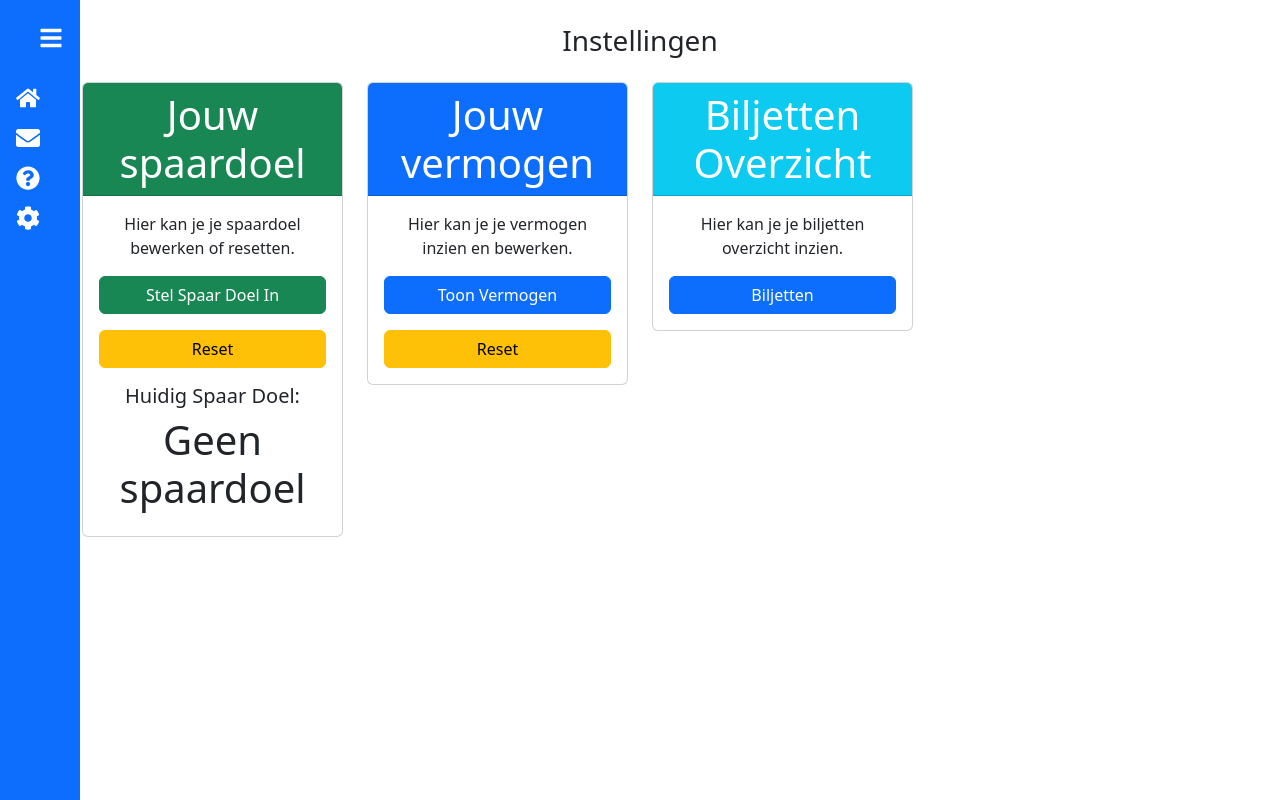
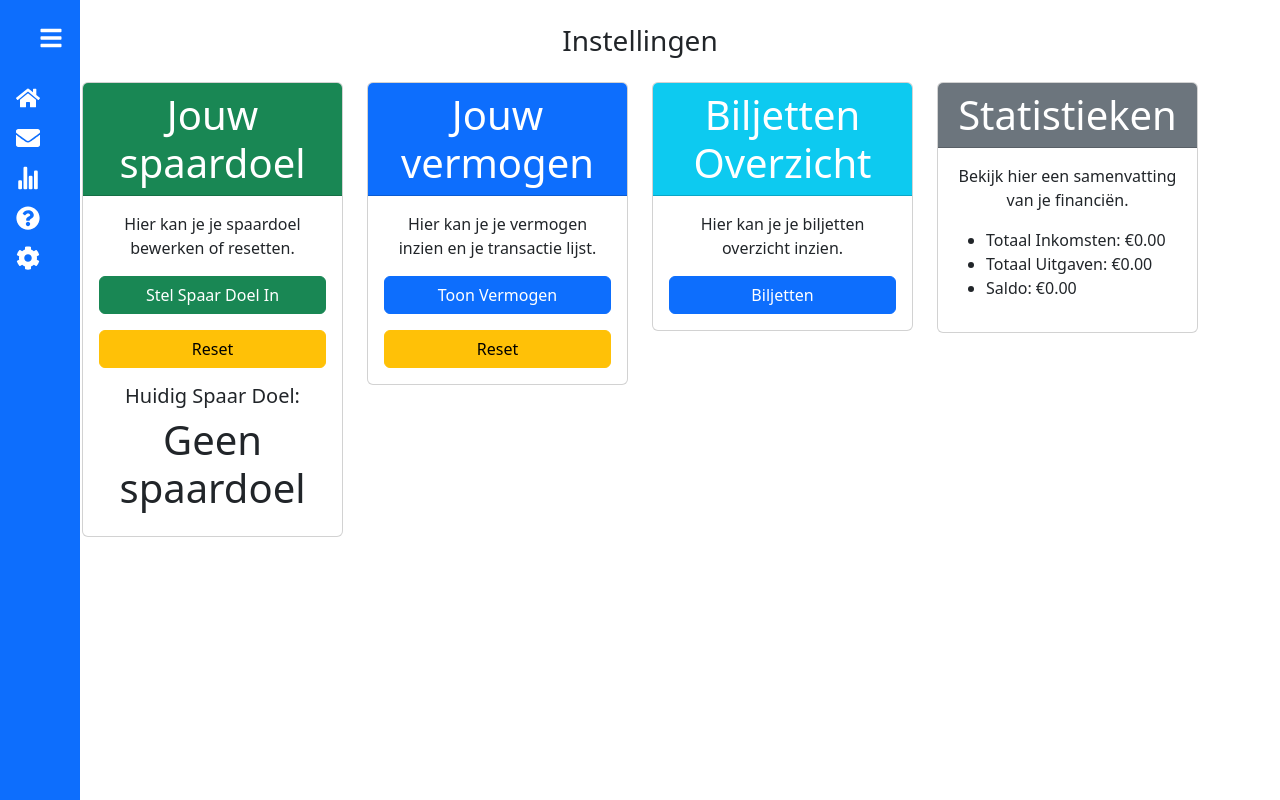
Before and after one commit to OsamaElAnzi/GeldManagmentSysteem_React, a React (Vite) app in the folder GeldApp/: page /settings in a window 1280 px wide. Built offline with nearby package versions, Linux system fonts and the light colour scheme.

Commit message:
statustieken toegevoegd

```diff
--- a/GeldApp/package.json
+++ b/GeldApp/package.json
@@ -18,11 +18,13 @@
     "ag-charts-react": "^11.0.3",
     "axios": "^1.7.9",
     "bootstrap": "^5.3.3",
+    "chart.js": "^4.4.7",
     "cors": "^2.8.5",
     "date-fns": "^4.1.0",
     "express": "^4.21.1",
     "flowbite-react": "^0.10.2",
     "mongoose": "^8.8.1",
+    "primereact": "^10.8.5",
     "react": "^18.3.1",
     "react-bootstrap": "^2.10.7",
     "react-dom": "^18.3.1",
--- a/GeldApp/src/App.jsx
+++ b/GeldApp/src/App.jsx
@@ -4,6 +4,7 @@ import Home from './components/Pages/Home.jsx'
 import Contact from './components/Pages/Contact.jsx'
 import Help from './components/Pages/Help.jsx'
 import Settings from './components/Pages/Settings.jsx'
+import Statestiek from "./components/Pages/Statestiek.jsx";
 
 import { Routes ,Route } from 'react-router-dom'
 function App() {
@@ -13,6 +14,7 @@ function App() {
       <Routes>
         <Route path="/" element={<Home />} />
         <Route path="/contact" element={<Contact />} />
+        <Route path="/statestiek" element={<Statestiek />} />
         <Route path="/help" element={<Help />} />
         <Route path="/settings" element={<Settings />} />
       </Routes>
--- a/GeldApp/src/components/HerbruikbaarCode/Grafiek.jsx
+++ b/GeldApp/src/components/HerbruikbaarCode/Grafiek.jsx
@@ -17,7 +17,7 @@ const Grafiek = () => {
 
   const totalAmount = transactions.reduce((sum, transaction) => sum + transaction.bedrag, 0);
   const percentageSpaardoel = spaardoel > 0 ? (totalAmount / spaardoel) * 100 : 0;
-  const percentageSpaardoelDisplay = percentageSpaardoel.toFixed(2);
+  const percentageSpaardoelDisplay = parseFloat(percentageSpaardoel.toFixed(2));
   return (
     <Box
       display="flex"
--- a/GeldApp/src/components/NavSideBar.jsx
+++ b/GeldApp/src/components/NavSideBar.jsx
@@ -1,6 +1,7 @@
 import React, { useState } from "react";
 import { NavLink } from "react-router-dom";
 import { FaHome, FaEnvelope, FaQuestionCircle, FaCog, FaBars, FaTimes } from "react-icons/fa";
+import { IoStatsChart } from "react-icons/io5";
 import "bootstrap/dist/css/bootstrap.min.css";
 
 const NavSideBar = () => {
@@ -52,6 +53,14 @@ const NavSideBar = () => {
         {!isCollapsed && <span>Contact</span>}
       </NavLink>
       <NavLink
+        to="/statestiek"
+        className="nav-link text-white py-2 d-flex align-items-center"
+        activeClassName="bg-white text-primary rounded"
+      >
+        <IoStatsChart className="me-2" style={{ fontSize: "1.5rem" }} />
+        {!isCollapsed && <span>Statestiek</span>}
+      </NavLink>
+      <NavLink
         to="/help"
         className="nav-link text-white py-2 d-flex align-items-center"
         activeClassName="bg-white text-primary rounded"
@@ -65,7 +74,7 @@ const NavSideBar = () => {
         activeClassName="bg-white text-primary rounded"
       >
         <FaCog className="me-2" style={{ fontSize: "1.5rem" }} />
-        {!isCollapsed && <span>Settings</span>}
+        {!isCollapsed && <span>Instellingen</span>}
       </NavLink>
     </div>
   );
--- a/GeldApp/src/components/Pages/Settings.jsx
+++ b/GeldApp/src/components/Pages/Settings.jsx
@@ -20,7 +20,7 @@ function Settings() {
     setTimeout(() => {
       setShowError(false);
     }, 3000);
-  }
+  };
   return (
     <Container className="py-4">
       <h3 className="text-center mb-4">Instellingen</h3>
@@ -45,16 +45,21 @@ function Settings() {
             </Card.Header>
             <Card.Body>
               <Card.Text className="text-center">
-                Hier kan je je vermogen inzien en bewerken.
+                Hier kan je je vermogen inzien en je transactie lijst.
               </Card.Text>
               <ModalVermogen transacties={transacties} />
               <Button
                 variant="warning"
                 className="w-100 mt-3"
-              onClick={handleReset}>
+                onClick={handleReset}
+              >
                 Reset
               </Button>
-              {showError && <Alert variant="success" className="mt-3">{errorMessage}</Alert>}
+              {showError && (
+                <Alert variant="success" className="mt-3">
+                  {errorMessage}
+                </Alert>
+              )}
             </Card.Body>
           </Card>
         </Col>
@@ -71,14 +76,47 @@ function Settings() {
             </Card.Body>
           </Card>
         </Col>
+        <Col>
+          <Card>
+            <Card.Header className="bg-secondary text-white text-center display-6">
+              Statistieken
+            </Card.Header>
+            <Card.Body>
+              <Card.Text className="text-center">
+                Bekijk hier een samenvatting van je financiën.
+              </Card.Text>
+              <ul>
+                <li>
+                  Totaal Inkomsten: €
+                  {transacties
+                    .filter((t) => t.type === "INKOMEN")
+                    .reduce((sum, t) => sum + t.bedrag, 0)
+                    .toFixed(2)}
+                </li>
+                <li>
+                  Totaal Uitgaven: €
+                  {transacties
+                    .filter((t) => t.type === "UITGAVEN")
+                    .reduce((sum, t) => sum + t.bedrag, 0)
+                    .toFixed(2)}
+                </li>
+                <li>
+                  Saldo: €
+                  {transacties
+                    .reduce(
+                      (sum, t) =>
+                        t.type === "INKOMEN" ? sum + t.bedrag : sum - t.bedrag,
+                      0
+                    )
+                    .toFixed(2)}
+                </li>
+              </ul>
+            </Card.Body>
+          </Card>
+        </Col>
       </Row>
     </Container>
   );
 }
 
 export default Settings;
-// {sortedTransactions.map((transaction) =>(
-//   <div key={transaction.id}>
-//     <p>{transaction.aantalBiljetten}</p>
-//   </div>
-// ))}
--- /dev/null
+++ b/GeldApp/src/components/Pages/Statestiek.jsx
@@ -0,0 +1,70 @@
+import React, {useEffect, useState} from 'react'
+import { Container } from 'react-bootstrap'
+import { Chart } from 'primereact/chart';
+
+function Statestiek() {
+    const [chartData, setChartData] = useState({});
+    const [chartOptions, setChartOptions] = useState({});
+    const [transactions, setTransaction] = useState([]);
+    const [spaardoel, setSpaardoel] = useState(0);
+    useEffect(() =>{
+        const savedSpaardoel = localStorage.getItem('spaardoel');
+        const savedtransacties = localStorage.getItem('transactions');
+        if (savedSpaardoel && savedtransacties) {
+            const spaardoelLocal = JSON.parse(savedSpaardoel);
+            const transactionsLocal = JSON.parse(savedtransacties);
+            setSpaardoel(spaardoelLocal);
+            setTransaction(transactionsLocal);
+        }
+    },[])
+    const totaleInkomsten = transactions
+    .filter((t) => t.type === "INKOMEN")
+    .reduce((sum, t) => sum + t.bedrag, 0);
+    const totaleUitgaven = transactions
+    .filter((t) => t.type === "UITGAVEN")
+    .reduce((sum, t) => sum + t.bedrag, 0);
+    const inkomsten = parseFloat(totaleInkomsten);
+    const uitgaven = parseFloat(totaleUitgaven);
+    useEffect(() => {
+        const data = {
+            labels: ['Inkomen', 'Uitgaven', 'Spaardoel'],
+            datasets: [
+                {
+                    label: 'Overzicht',
+                    data: [inkomsten, uitgaven, parseFloat(spaardoel)],
+                    backgroundColor: [
+                        'rgba(16, 196, 0, 0.56)',
+                        'rgba(255, 0, 0, 0.2)',
+                        'rgba(0, 4, 255, 0.2)'
+                      ],
+                      borderColor: [
+                        'rgba(16, 196, 0, 0.56)',
+                        'rgba(255, 0, 0, 0.2)',
+                        'rgba(0, 4, 255, 0.2)'
+                      ],
+                      borderWidth: 1
+                }
+            ]
+        };
+        const options = {
+            scales: {
+                y: {
+                    beginAtZero: true
+                }
+            }
+        };
+
+        setChartData(data);
+        setChartOptions(options);
+
+    }, []);
+
+    return (
+        <Container className='text-center'>
+            <h1>Statestieken</h1>
+            <Chart type="bar" data={chartData} options={chartOptions} />
+        </Container>
+    )
+}
+
+export default Statestiek
```
Also changed, not shown: 1 other file (tests, documents, lock files or other folders). Lines whose indentation alone changed are shown as unchanged.
